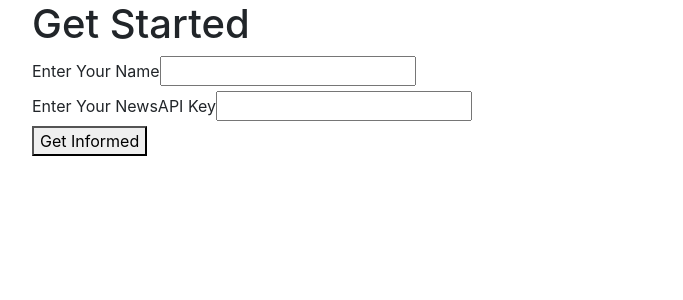
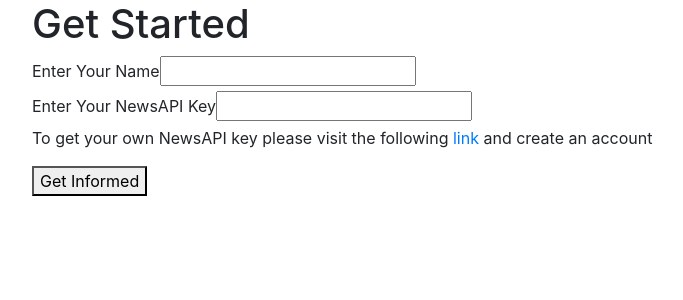
Before and after one commit to passwordiscomputer/newsSite, an Angular app: page / in a window 1280 px wide. Shown: the top 300 px of the page, without its empty margins (68-751 px from the left). Built offline with nearby package versions, Linux system fonts and the light colour scheme.

Commit message:
add user model

```diff
--- a/src/app/get-started/get-started.component.html
+++ b/src/app/get-started/get-started.component.html
@@ -8,5 +8,6 @@
   <label>Enter Your NewsAPI Key</label>
   <input #apiKey>
 </div>
+<p>To get your own NewsAPI key please visit the following <a href="https://newsapi.org/register" target="_blank">link</a> and create an account</p>
 <button (click)="getStartedClicked(userName.value, apiKey.value);userName.value='';apiKey.value='';">Get Informed</button>
 </div>
--- a/src/app/get-started/get-started.component.ts
+++ b/src/app/get-started/get-started.component.ts
@@ -1,4 +1,4 @@
-import { Component, OnInit } from '@angular/core';
+import { Component, Output, EventEmitter, OnInit } from '@angular/core';
 
 @Component({
   selector: 'app-get-started',
@@ -6,8 +6,12 @@ import { Component, OnInit } from '@angular/core';
   styleUrls: ['./get-started.component.css']
 })
 export class GetStartedComponent implements OnInit {
+  @Output() clickSender = new EventEmitter();
+  constructor() { }
 
-  constructor() { }
+  getStartedClicked(userName: string, apiKey: string){
+
+  }
 
   ngOnInit() {
   }
```
Also changed, not shown: src/models/user.model.ts (added, +9 -0 lines).
